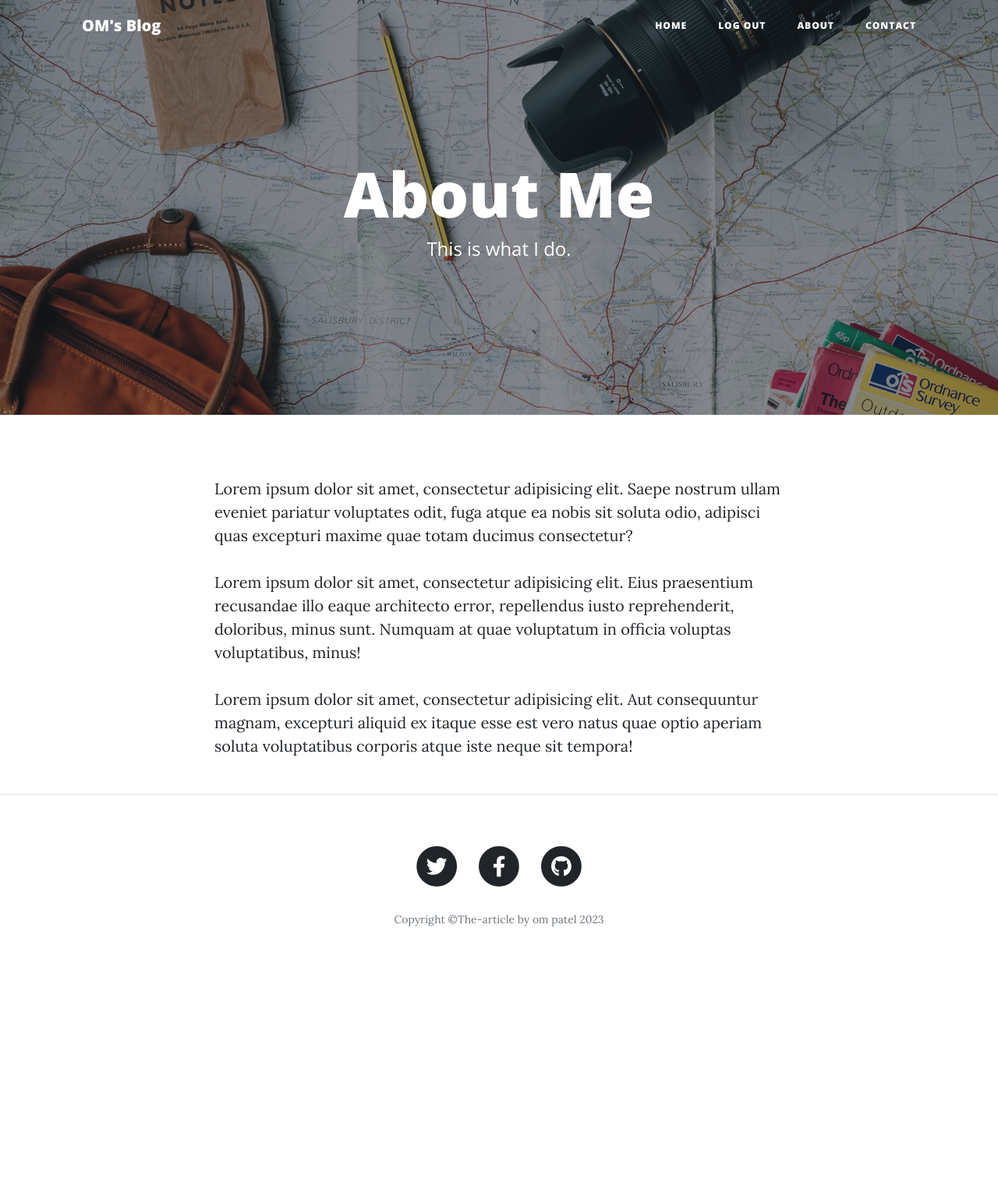
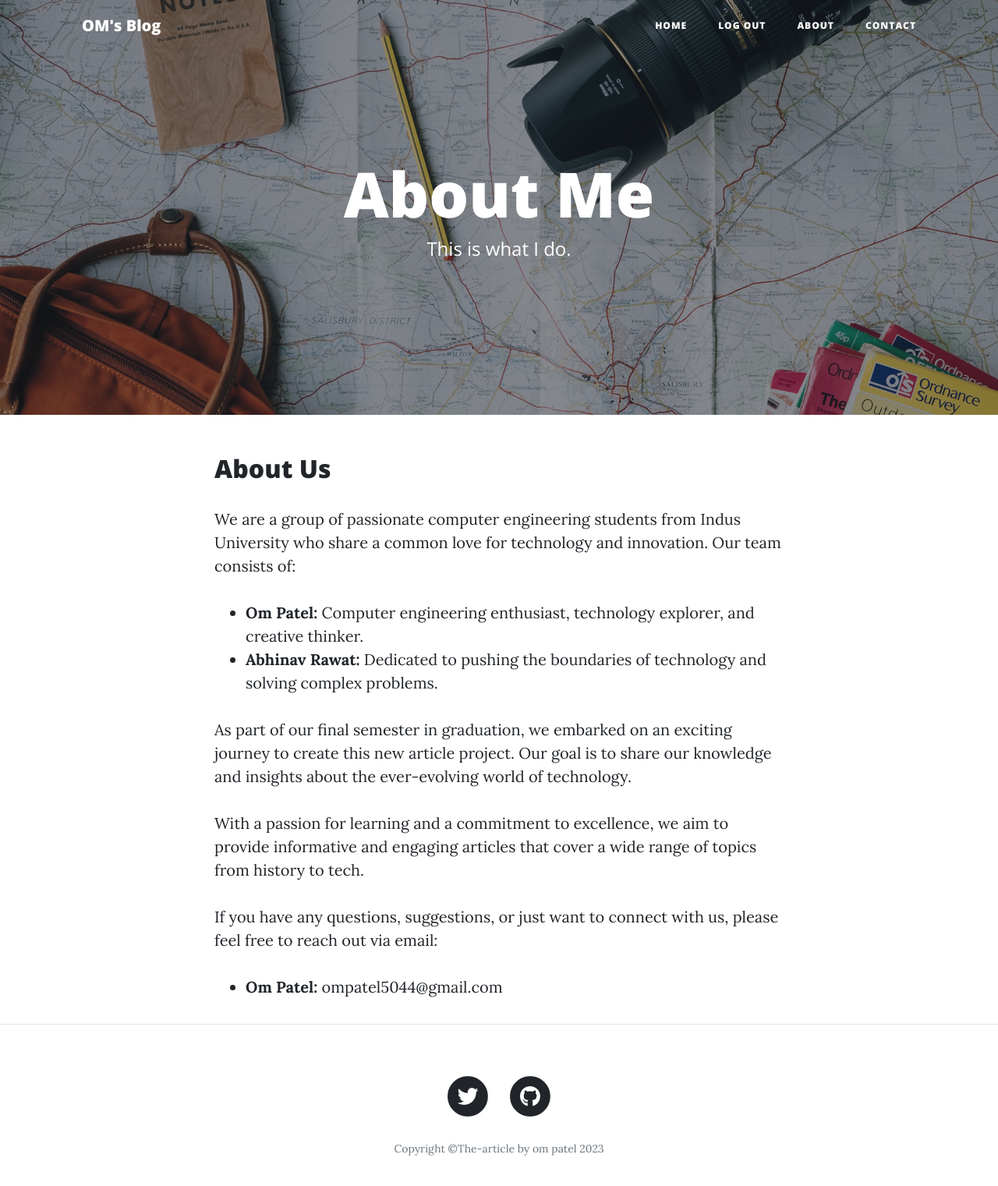
Before and after one commit to patelom123234/news-project, a Flask app: page /about in a window 1280 px wide. Shown: the top 1521 px of the page at 78% size. Before the commit the page ends 1188 px from the top, so only its background shows below. Run offline with Flask 2, Linux system fonts and the light colour scheme; a user stored in the database is signed in; some libraries are stand-ins or nearby versions.

Commit message:
first commit

```diff
--- a/app.py
+++ b/app.py
@@ -6,11 +6,13 @@ from werkzeug.security import generate_password_hash, check_password_hash
 from flask_sqlalchemy import SQLAlchemy
 from sqlalchemy.orm import relationship
 from flask_login import UserMixin, login_user, LoginManager, login_required, current_user, logout_user, user_unauthorized
-from forms import CreatePostForm, RegisterForm,LoginForm, CommentForm
+from forms import CreatePostForm, RegisterForm,LoginForm, CommentForm,ContectForm
 from flask_gravatar import Gravatar
 from functools import wraps
 from flask import abort
-
+import smtplib
+from email.mime.multipart import MIMEMultipart
+from email.mime.text import MIMEText
 
 app = Flask(__name__)
 app.config['SECRET_KEY'] = '8BYkEfBA6O6donzWlSihBXox7C0sKR6b'
@@ -43,7 +45,6 @@ def admin_only(f):
         return f(*args, **kwargs)
     return decorated_function
 
-
 ##CONFIGURE TABLES
 class BlogPost(db.Model):
     __tablename__ = "blog_posts"
@@ -57,7 +58,6 @@ class BlogPost(db.Model):
     #Create reference to the User object, the "posts" refers to the posts protperty in the User class.
     author = relationship("User", back_populates="posts")
     comments =  relationship("Comment",back_populates="parent_post")
-
 
 #Create the User Table
 class User(UserMixin, db.Model):
@@ -78,22 +78,18 @@ class Comment(db.Model):
     comment_author =  relationship("User", back_populates="comments")
     parent_post = relationship("BlogPost",back_populates="comments")
 
-
 @login_manager.user_loader
 def load_user(user_id):
     return User.query.get(int(user_id))
-
 
 # Create all the tables in the database
 with app.app_context():
     db.create_all()
 
-
 @app.route('/')
 def get_all_posts():
     posts = BlogPost.query.all()
     return render_template("index.html", all_posts=posts, current_user=current_user)
-
 
 @app.route('/register', methods=['POST','GET'])
 def register():
@@ -123,7 +119,6 @@ def register():
 
     return render_template("register.html", form=form, current_user=current_user)
 
-
 @app.route('/login', methods=["GET", "POST"])
 def login():
     form = LoginForm()
@@ -141,12 +136,10 @@ def login():
 
     return render_template("login.html", form=form, current_user=current_user)
 
-
 @app.route('/logout')
 def logout():
     logout_user()
     return redirect(url_for('get_all_posts'))
-
 
 @app.route("/post/<int:post_id>", methods=['POST', 'GET'])
 @login_required
@@ -164,18 +157,52 @@ def show_post(post_id):
         # return redirect(url_for('show_post', post_id=post_id))
     return render_template("post.html", post=requested_post, current_user=current_user, form=form)
 
-
 @app.route("/about")
 @login_required
 def about():
     return render_template("about.html", current_user=current_user)
 
-
-@app.route("/contact")
+@app.route("/contact", methods=['POST',"GET"])
 @login_required
 def contact():
-    return render_template("contact.html", current_user=current_user)
+    form = ContectForm()
+    if form.validate_on_submit():
+        name  = form.name.data
+        email = form.email.data
+        phoneNumber = form.phoneNumber.data
+        message = form.message.data
 
+        sender_email = "ompatel5044@gmail.com"
+        sender_password = "wbfgavwrtiksgzlo"
+        receiver_email = "ompatel5044@gmail.com"
+        subject = "news-project-contact"
+        message_body = f"name:{name}\nemail:{email}\nphoneNumber:{phoneNumber}\nmessage:{message}"
+
+        # Create a MIMEText object to represent the message body
+        message = MIMEMultipart()
+        message["From"] = sender_email
+        message["To"] = receiver_email
+        message["Subject"] = subject
+        message.attach(MIMEText(message_body, "plain"))
+
+        # Establish an SMTP connection
+        try:
+            smtp_server = smtplib.SMTP("smtp.gmail.com", 587)
+            smtp_server.starttls()
+            smtp_server.login(sender_email, sender_password)
+
+            # Send the email
+            smtp_server.sendmail(sender_email, receiver_email, message.as_string())
+            print("Email sent successfully!")
+
+        except smtplib.SMTPException as e:
+            print(f"Error: {str(e)}")
+        finally:
+            # Close the SMTP connection
+            smtp_server.quit()
+        return redirect(url_for("contact"))
+
+    return render_template("contact.html", current_user=current_user, form=form)
 
 @app.route("/new-post", methods=['POST',"GET"])
 @login_required
--- a/requirements.txt
+++ b/requirements.txt
@@ -20,3 +20,4 @@ visitor==0.1.3
 Werkzeug==1.0.1
 WTForms==2.3.3
 gunicorn==20.1.0
+psycopg2-binary==2.9.6
--- a/templates/about.html
+++ b/templates/about.html
@@ -1,7 +1,10 @@
 {% include "header.html" %}
 
 <!-- Page Header -->
-  <header class="masthead" style="background-image: url({{ url_for('static', filename='img/about-bg.jpg')}})">
+<header
+  class="masthead"
+  style="background-image: url({{ url_for('static', filename='img/about-bg.jpg')}})"
+>
   <div class="overlay"></div>
   <div class="container">
     <div class="row">
@@ -19,13 +22,48 @@
 <div class="container">
   <div class="row">
     <div class="col-lg-8 col-md-10 mx-auto">
-        <p>Lorem ipsum dolor sit amet, consectetur adipisicing elit. Saepe nostrum ullam eveniet pariatur voluptates odit, fuga atque ea nobis sit soluta odio, adipisci quas excepturi maxime quae totam ducimus consectetur?</p>
-        <p>Lorem ipsum dolor sit amet, consectetur adipisicing elit. Eius praesentium recusandae illo eaque architecto error, repellendus iusto reprehenderit, doloribus, minus sunt. Numquam at quae voluptatum in officia voluptas voluptatibus, minus!</p>
-        <p>Lorem ipsum dolor sit amet, consectetur adipisicing elit. Aut consequuntur magnam, excepturi aliquid ex itaque esse est vero natus quae optio aperiam soluta voluptatibus corporis atque iste neque sit tempora!</p>
+      <h2>About Us</h2>
+      <p>
+        We are a group of passionate computer engineering students from Indus
+        University who share a common love for technology and innovation. Our
+        team consists of:
+      </p>
+
+      <ul>
+        <li>
+          <strong>Om Patel:</strong> Computer engineering enthusiast, technology
+          explorer, and creative thinker.
+        </li>
+        <li>
+          <strong>Abhinav Rawat:</strong> Dedicated to pushing the boundaries of
+          technology and solving complex problems.
+        </li>
+      </ul>
+
+      <p>
+        As part of our final semester in graduation, we embarked on an exciting
+        journey to create this new article project. Our goal is to share our
+        knowledge and insights about the ever-evolving world of technology.
+      </p>
+
+      <p>
+        With a passion for learning and a commitment to excellence, we aim to
+        provide informative and engaging articles that cover a wide range of
+        topics from history to tech.
+      </p>
+
+      <p>
+        If you have any questions, suggestions, or just want to connect with us,
+        please feel free to reach out via email:
+      </p>
+
+      <ul>
+        <li><strong>Om Patel:</strong> ompatel5044@gmail.com</li>
+      </ul>
     </div>
   </div>
 </div>
 
-  <hr>
+<hr />
 
 {% include "footer.html" %}
--- a/templates/footer.html
+++ b/templates/footer.html
@@ -4,24 +4,25 @@
       <div class="row">
         <div class="col-lg-8 col-md-10 mx-auto">
           <ul class="list-inline text-center">
+
             <li class="list-inline-item">
-              <a href="#">
+              <a href="https://twitter.com/OMPatel09051742">
                 <span class="fa-stack fa-lg">
                   <i class="fas fa-circle fa-stack-2x"></i>
                   <i class="fab fa-twitter fa-stack-1x fa-inverse"></i>
                 </span>
               </a>
             </li>
-            <li class="list-inline-item">
-              <a href="#">
+            <!-- <li class="list-inline-item">
+              <a href="">
                 <span class="fa-stack fa-lg">
                   <i class="fas fa-circle fa-stack-2x"></i>
                   <i class="fab fa-facebook-f fa-stack-1x fa-inverse"></i>
                 </span>
               </a>
-            </li>
+            </li> -->
             <li class="list-inline-item">
-              <a href="#">
+              <a href="https://github.com/patelom123234">
                 <span class="fa-stack fa-lg">
                   <i class="fas fa-circle fa-stack-2x"></i>
                   <i class="fab fa-github fa-stack-1x fa-inverse"></i>
@@ -41,7 +42,6 @@
 
   <!-- Custom scripts for this template -->
   <script src="{{ url_for('static', filename='js/clean-blog.min.js')}}"></script>
-
 </body>
 
 </html>
--- a/templates/header.html
+++ b/templates/header.html
@@ -1,35 +1,62 @@
 <!DOCTYPE html>
 <html lang="en">
-
   <head>
-
-  <meta charset="utf-8">
-  <meta name="viewport" content="width=device-width, initial-scale=1, shrink-to-fit=no">
-  <meta name="description" content="">
-  <meta name="author" content="">
+    <meta charset="utf-8" />
+    <meta
+      name="viewport"
+      content="width=device-width, initial-scale=1, shrink-to-fit=no"
+    />
+    <meta name="description" content="" />
+    <meta name="author" content="" />
 
     <title>OM's Blog</title>
 
     <!-- Bootstrap core CSS -->
-  <link href="{{ url_for('static', filename='vendor/bootstrap/css/bootstrap.min.css') }}" rel="stylesheet">
+    <link
+      href="{{ url_for('static', filename='vendor/bootstrap/css/bootstrap.min.css') }}"
+      rel="stylesheet"
+    />
 
     <!-- Custom fonts for this template -->
-  <link href="{{ url_for('static', filename='vendor/fontawesome-free/css/all.min.css')}}" rel="stylesheet" type="text/css">
-  <link href='https://fonts.googleapis.com/css?family=Lora:400,700,400italic,700italic' rel='stylesheet' type='text/css'>
-  <link href='https://fonts.googleapis.com/css?family=Open+Sans:300italic,400italic,600italic,700italic,800italic,400,300,600,700,800' rel='stylesheet' type='text/css'>
+    <link
+      href="{{ url_for('static', filename='vendor/fontawesome-free/css/all.min.css')}}"
+      rel="stylesheet"
+      type="text/css"
+    />
+    <link
+      href="https://fonts.googleapis.com/css?family=Lora:400,700,400italic,700italic"
+      rel="stylesheet"
+      type="text/css"
+    />
+    <link
+      href="https://fonts.googleapis.com/css?family=Open+Sans:300italic,400italic,600italic,700italic,800italic,400,300,600,700,800"
+      rel="stylesheet"
+      type="text/css"
+    />
 
     <!-- Custom styles for this template -->
-  <link href="{{ url_for('static', filename='css/clean-blog.min.css')}}" rel="stylesheet">
-
+    <link
+      href="{{ url_for('static', filename='css/clean-blog.min.css')}}"
+      rel="stylesheet"
+    />
   </head>
 
   <body>
-
     <!-- Navigation -->
     <nav class="navbar navbar-expand-lg navbar-light fixed-top" id="mainNav">
       <div class="container">
-      <a class="navbar-brand" href="{{url_for('get_all_posts')}}">OM's Blog</a>
-      <button class="navbar-toggler navbar-toggler-right" type="button" data-toggle="collapse" data-target="#navbarResponsive" aria-controls="navbarResponsive" aria-expanded="false" aria-label="Toggle navigation">
+        <a class="navbar-brand" href="{{url_for('get_all_posts')}}"
+          >OM's Blog</a
+        >
+        <button
+          class="navbar-toggler navbar-toggler-right"
+          type="button"
+          data-toggle="collapse"
+          data-target="#navbarResponsive"
+          aria-controls="navbarResponsive"
+          aria-expanded="false"
+          aria-label="Toggle navigation"
+        >
           Menu
           <i class="fas fa-bars"></i>
         </button>
@@ -45,18 +72,20 @@
             <li class="nav-item">
               <a class="nav-link" href="{{ url_for('register') }}">Register</a>
             </li>
-          {%endif%}
+            {%endif%} {% if current_user.is_authenticated: %}
             <li class="nav-item">
               <a class="nav-link" href="{{ url_for('logout') }}">Log Out</a>
             </li>
-
             <li class="nav-item">
               <a class="nav-link" href="{{ url_for('about') }}">About</a>
             </li>
             <li class="nav-item">
               <a class="nav-link" href="{{ url_for('contact') }}">Contact</a>
             </li>
+            {%endif%}
           </ul>
         </div>
       </div>
     </nav>
+  </body>
+</html>
```
Also changed, not shown: forms.py (+8 -1 lines), templates/contact.html (+18 -42 lines), templates/index.html (+35 -17 lines), instance/blog.db, 1 other file. Lines whose indentation alone changed are shown as unchanged.
